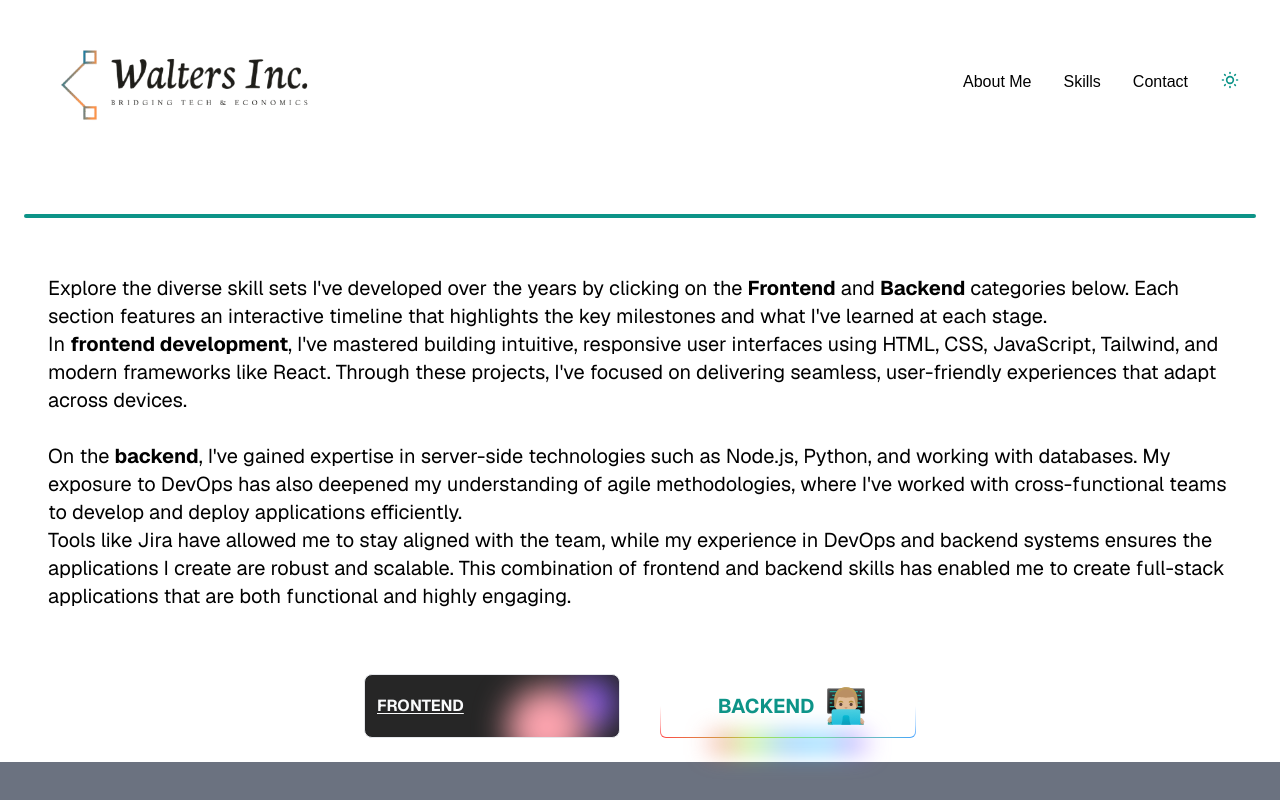
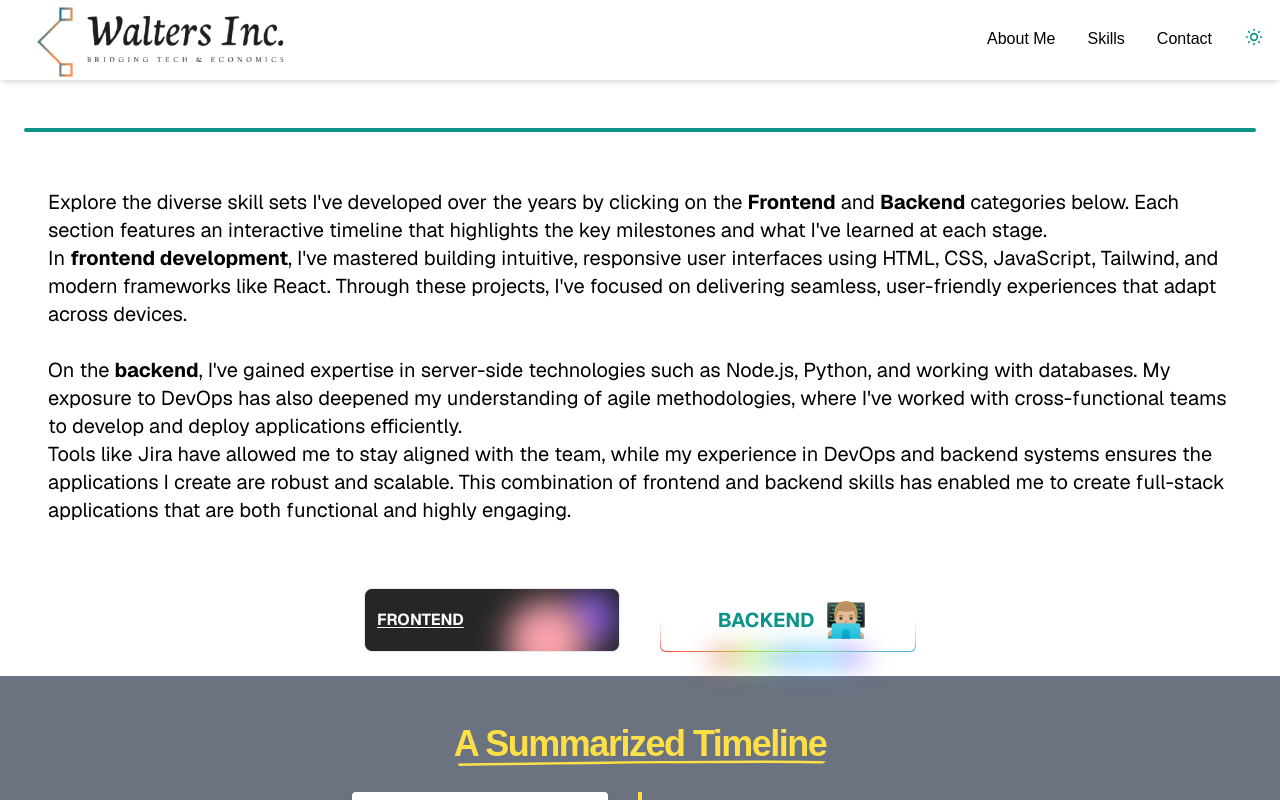
Before and after one commit to wellhrd/portfolio, a Next.js app: page /skills in a window 1280 px wide. Shown: the top 800 px of the page. Built offline with nearby package versions, Linux system fonts and the light colour scheme.

Commit message:
NavBar scrool effect on skills page

```diff
--- a/app/skills/page.tsx
+++ b/app/skills/page.tsx
@@ -50,10 +50,10 @@ export default function Skills() {
   // export default function Skills() {
   return (
     <>
-      <div className="flex flex-col p-6 sticky top-1">
+      <div className="fixed top-0 left-0 w-full z-50 bg-white dark:bg-neutral-900 shadow-md">
         <Navbar />
       </div>
-      <div className="flex flex-col items-center justify-items-center p-6 sm:p-18 font-[family-name:var(--font-geist-sans)]">{/*Overall fomatting*/}
+      <div className="pt-24 flex flex-col items-center justify-items-center p-6 sm:p-18 font-[family-name:var(--font-geist-sans)]">{/*Overall fomatting*/}
 
 
         <hr className="my-8 w-full h-1 bg-teal-600 border-0 rounded-sm dark:bg-yellow-300" />
```
